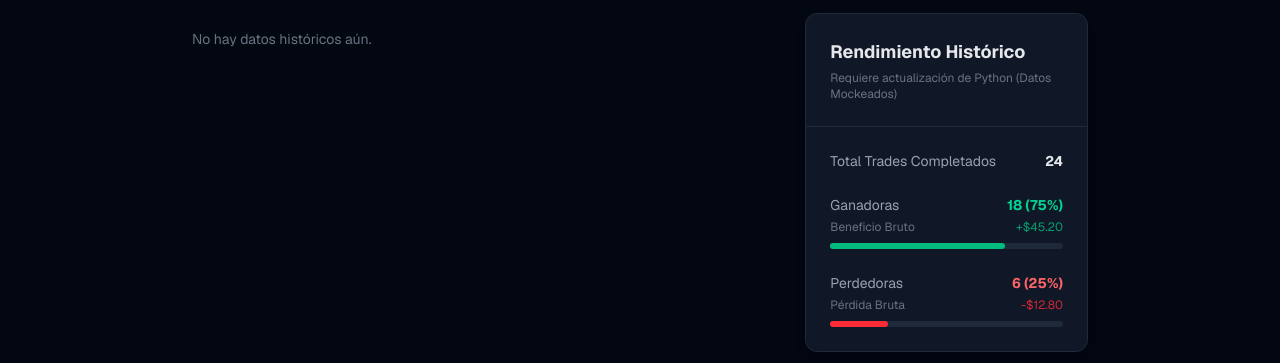
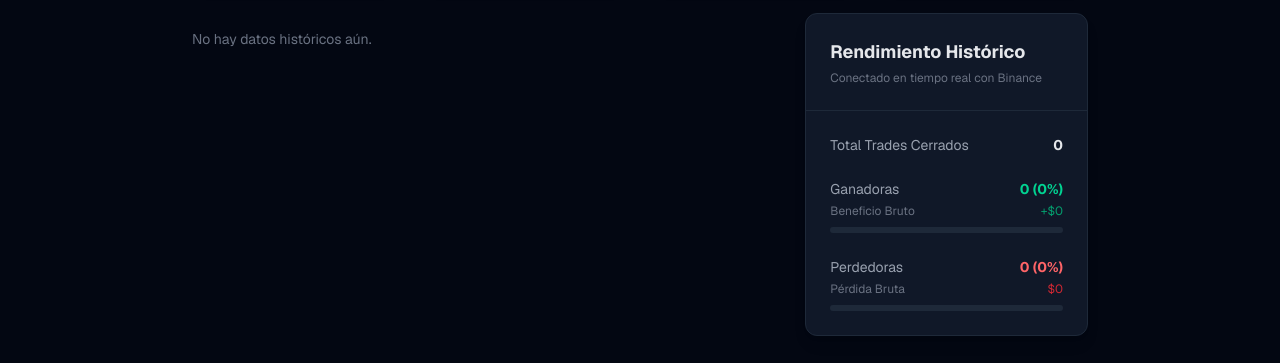
Before and after one commit to fgamba/bot-dashboard, a Next.js app in the folder frontend/: page / in a window 1280 px wide. Shown: the part 314-677 px from the top of the page. Built offline with nearby package versions, Linux system fonts and the light colour scheme; no server answers.

Commit message:
Use real pnl stats from binance

```diff
--- a/frontend/src/app/page.tsx
+++ b/frontend/src/app/page.tsx
@@ -96,41 +96,41 @@ export default async function DashboardPage() {
           <div className="bg-gray-900 border border-gray-800 rounded-xl overflow-hidden shadow-lg h-full">
             <div className="border-b border-gray-800 p-6">
               <h2 className="text-lg font-bold text-gray-200">Rendimiento Histórico</h2>
-              <p className="text-xs text-gray-500 mt-1">Requiere actualización de Python (Datos Mockeados)</p>
+              <p className="text-xs text-gray-500 mt-1">Conectado en tiempo real con Binance</p>
             </div>
             <div className="p-6 space-y-6">
               <div>
                 <div className="flex justify-between text-sm mb-1">
-                  <span className="text-gray-400">Total Trades Completados</span>
-                  <span className="font-bold text-gray-200">24</span>
+                  <span className="text-gray-400">Total Trades Cerrados</span>
+                  <span className="font-bold text-gray-200">{status.pnl_stats?.total_trades || 0}</span>
                 </div>
               </div>
 
               <div>
                 <div className="flex justify-between text-sm mb-1">
                   <span className="text-gray-400">Ganadoras</span>
-                  <span className="font-bold text-emerald-400">18 (75%)</span>
+                  <span className="font-bold text-emerald-400">{status.pnl_stats?.win_count || 0} ({status.pnl_stats?.win_rate || 0}%)</span>
                 </div>
                 <div className="flex justify-between text-xs mt-1">
                   <span className="text-gray-500">Beneficio Bruto</span>
-                  <span className="text-emerald-500/80">+$45.20</span>
+                  <span className="text-emerald-500/80">+${status.pnl_stats?.gross_profit || 0}</span>
                 </div>
                 <div className="w-full bg-gray-800 h-1.5 rounded-full mt-2">
-                  <div className="bg-emerald-500 h-full rounded-full" style={{width: '75%'}}></div>
+                  <div className="bg-emerald-500 h-full rounded-full" style={{width: `${status.pnl_stats?.win_rate || 0}%`}}></div>
                 </div>
               </div>
 
               <div>
                 <div className="flex justify-between text-sm mb-1">
                   <span className="text-gray-400">Perdedoras</span>
-                  <span className="font-bold text-red-400">6 (25%)</span>
+                  <span className="font-bold text-red-400">{status.pnl_stats?.loss_count || 0} ({status.pnl_stats?.loss_rate || 0}%)</span>
                 </div>
                 <div className="flex justify-between text-xs mt-1">
                   <span className="text-gray-500">Pérdida Bruta</span>
-                  <span className="text-red-500/80">-$12.80</span>
+                  <span className="text-red-500/80">${status.pnl_stats?.gross_loss || 0}</span>
                 </div>
                 <div className="w-full bg-gray-800 h-1.5 rounded-full mt-2">
-                  <div className="bg-red-500 h-full rounded-full" style={{width: '25%'}}></div>
+                  <div className="bg-red-500 h-full rounded-full" style={{width: `${status.pnl_stats?.loss_rate || 0}%`}}></div>
                 </div>
               </div>
             </div>
```
